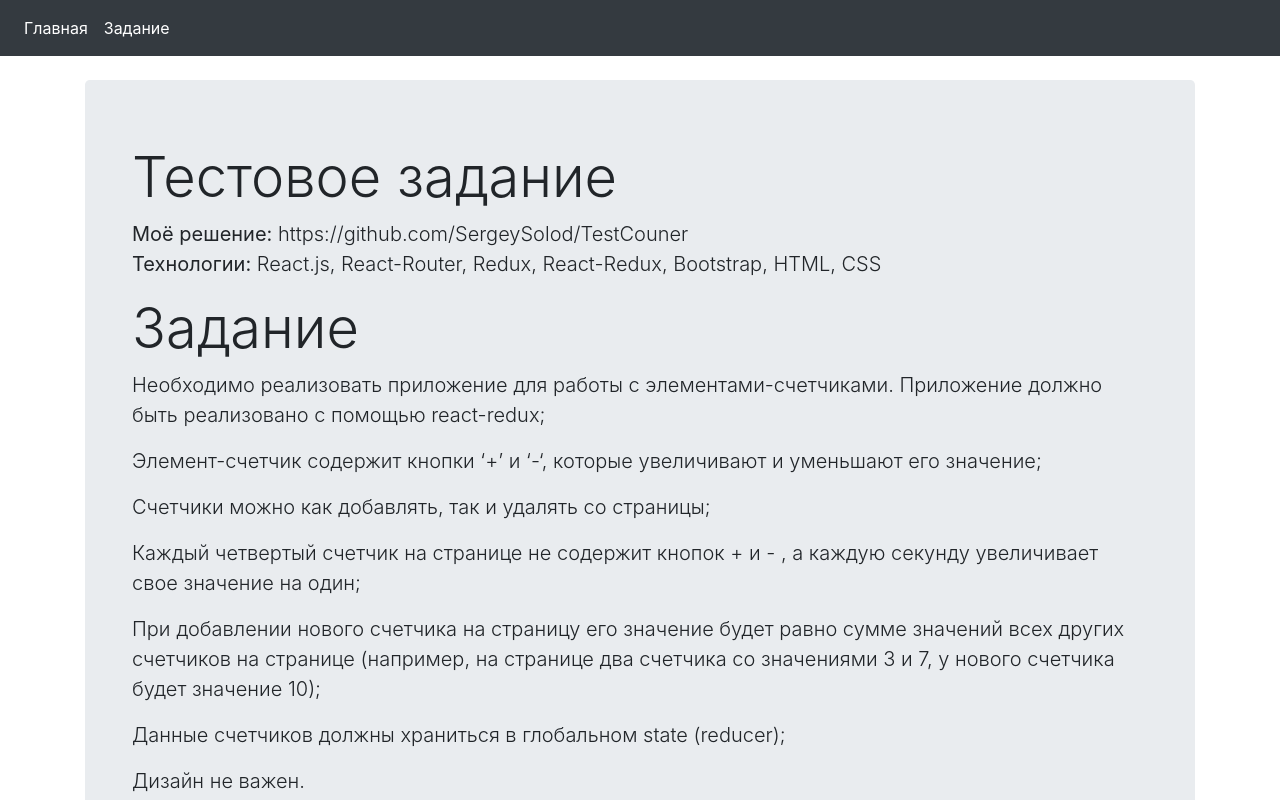
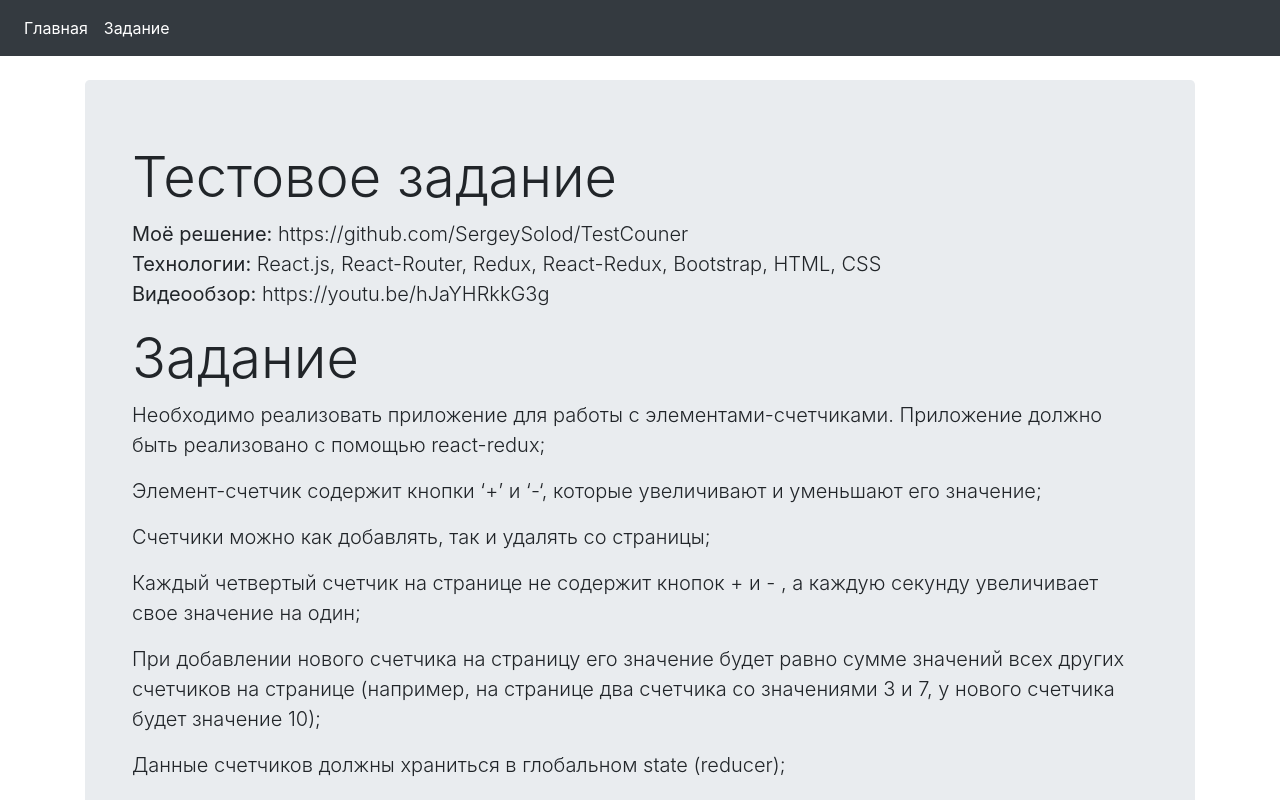
Before and after one commit to SergeySolod/TestCouner, a React (Create React App) app: page / in a window 1280 px wide. Shown: the top 800 px of the page. Built offline with nearby package versions, Linux system fonts and the light colour scheme.

Commit message:
Added video review

```diff
--- a/src/pages/home/home.js
+++ b/src/pages/home/home.js
@@ -8,6 +8,7 @@ const Home = () => {
                 <p className="lead">
                     <b>Моё решение:</b> https://github.com/SergeySolod/TestCouner<br/>
                     <b>Технологии:</b> React.js, React-Router, Redux, React-Redux, Bootstrap, HTML, CSS<br/>
+                    <b>Видеообзор:</b> https://youtu.be/hJaYHRkkG3g<br/>
                 </p>
                 <h1 className="display-4">Задание</h1>
                 <p className="lead">
```
